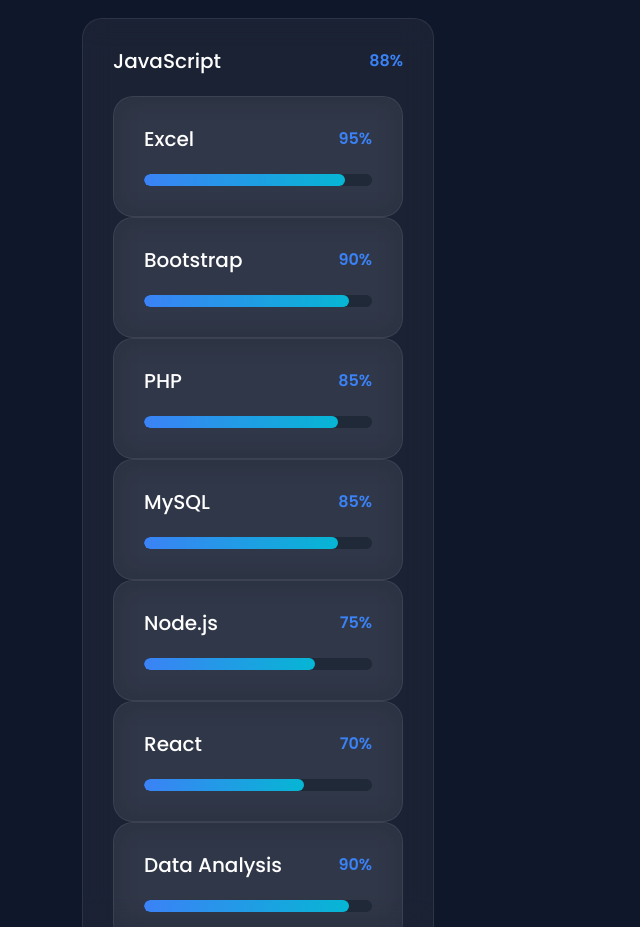
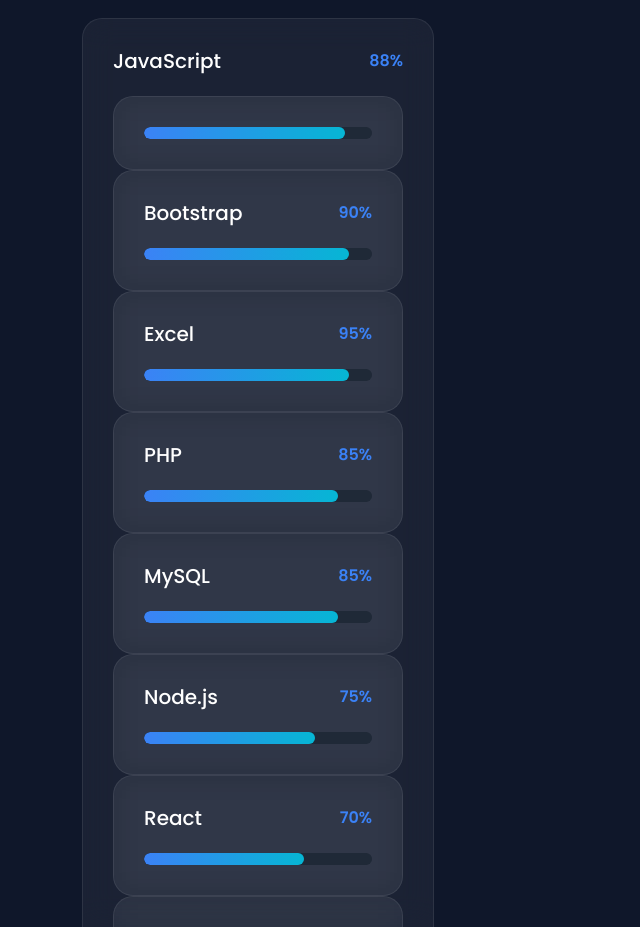
Before and after one commit to Nilimkrgogoi/Nilim_Portfolio, a plain HTML site: page index.html in a window 1280 px wide. Shown: the part 2540-3467 px from the top of the page, without its empty margins (0-640 px from the left). Drawn offline with nearby package versions, Linux system fonts and the light colour scheme.

Commit message:
Update index.html

```diff
--- a/index.html
+++ b/index.html
@@ -473,13 +473,6 @@
     </div>
         <div class="skill-card">
 
-    <div class="skill-top">
-
-    <h4>Excel</h4>
-
-    <span>95%</span>
-
-    </div>
     <div class="progress">
 
     <div class="progress-bar javascript"></div>
@@ -495,6 +488,23 @@
     <h4>Bootstrap</h4>
 
     <span>90%</span>
+
+    </div>
+
+    <div class="progress">
+
+    <div class="progress-bar bootstrap"></div>
+
+    </div>
+
+    </div>
+    <div class="skill-card">
+
+    <div class="skill-top">
+
+    <h4>Excel</h4>
+
+    <span>95%</span>
 
     </div>
 
```
